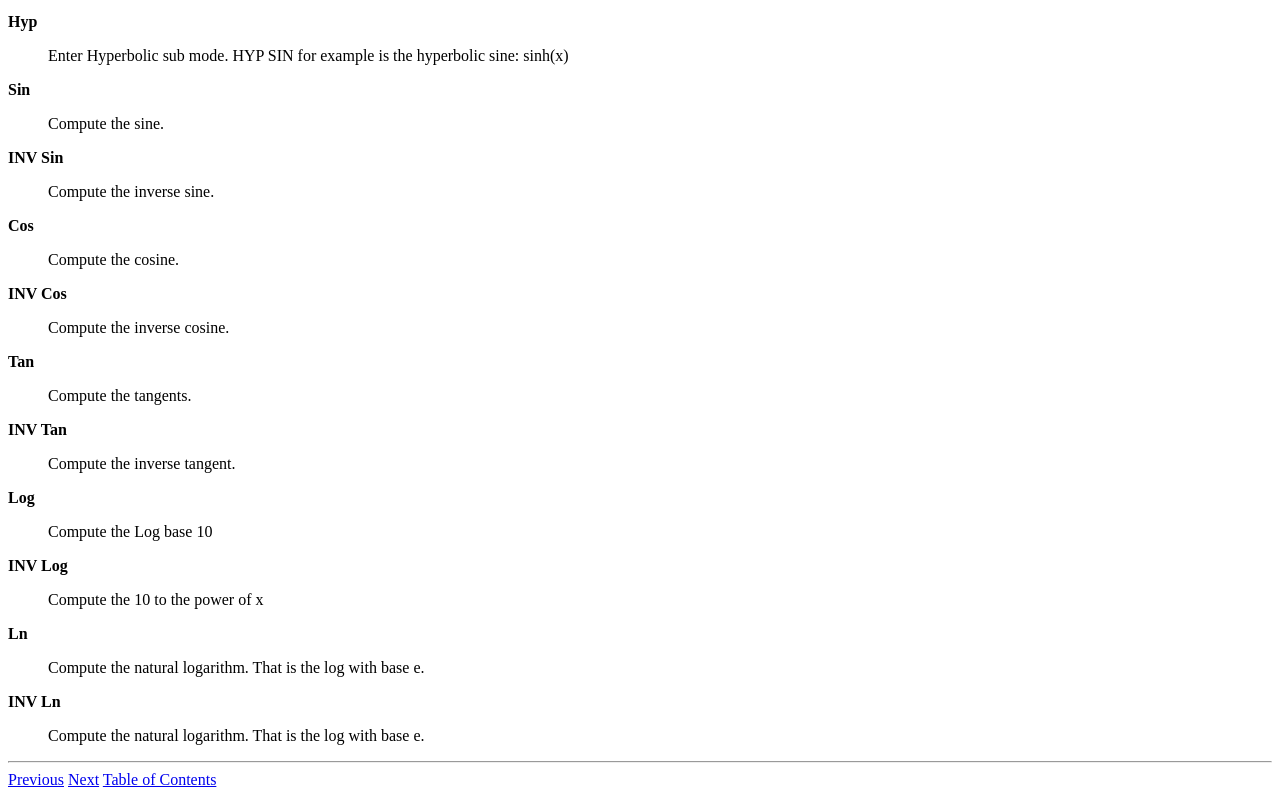
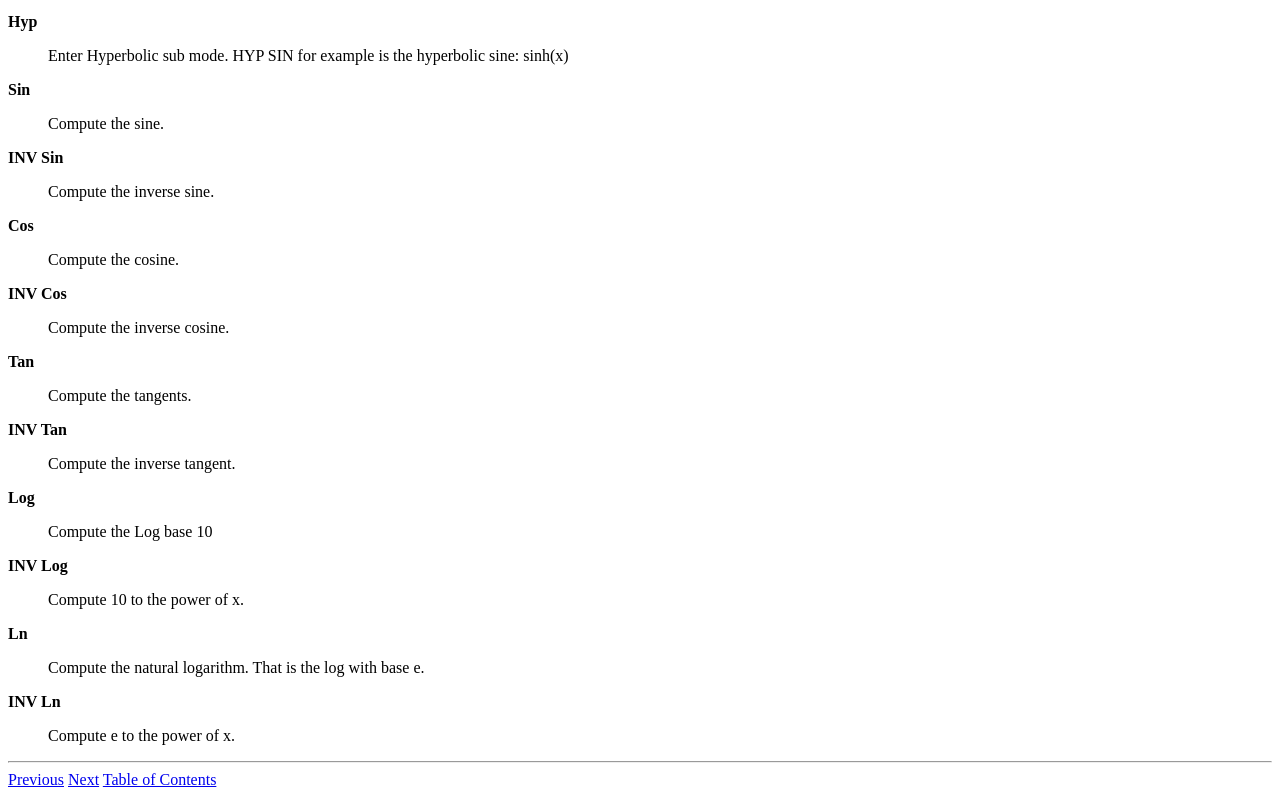
Before and after one commit to KDE/kde1-kdeutils, a plain HTML site: page doc/kcalc/index-4.html in a window 1280 px wide. Shown: the part 936-1733 px from the top of the page. Drawn offline with Linux system fonts and the light colour scheme.

Commit message:
Bernd: corrections

```diff
--- a/doc/kcalc/index-4.html
+++ b/doc/kcalc/index-4.html
@@ -63,11 +63,11 @@ by pressing F2 to switch into trigonometric mode.</P>
 
 <DT><B>Log</B><DD><P>Compute the Log base 10</P>
 
-<DT><B>INV Log</B><DD><P>Compute the 10 to the power of x</P>
+<DT><B>INV Log</B><DD><P>Compute 10 to the power of x.</P>
 
 <DT><B>Ln</B><DD><P>Compute the natural logarithm. That is the log with base e.</P>
 
-<DT><B>INV Ln</B><DD><P>Compute the natural logarithm. That is the log with base e.</P>
+<DT><B>INV Ln</B><DD><P>Compute e to the power of x.</P>
 
 </DL>
 </P>
```
Also changed, not shown: kcalc/doc/index-4.html (+2 -2 lines), 2 other files.
